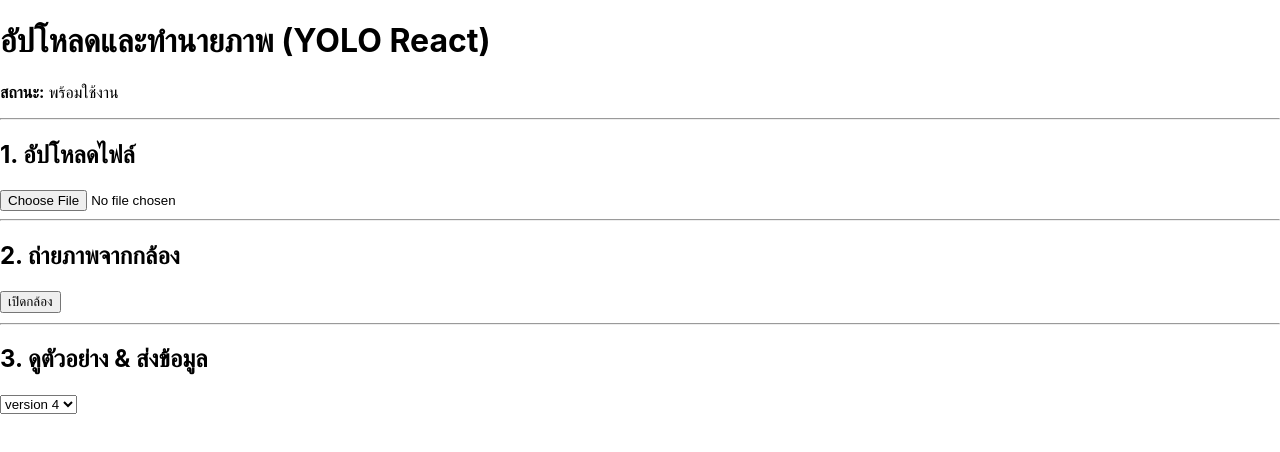
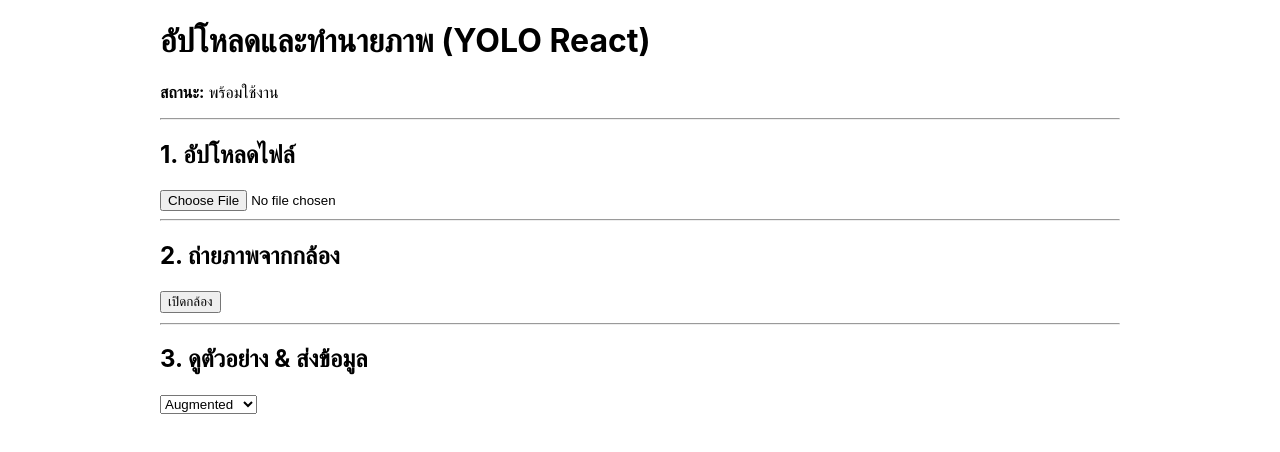
Before and after one commit to Dolphin-boi/Durain, a React (Create React App) app in the folder front/: page / in a window 1280 px wide. Shown: the top 452 px of the page. Built offline with nearby package versions, Linux system fonts and the light colour scheme.

Commit message:
adjust front
micro adjust front

```diff
--- a/front/src/App.css
+++ b/front/src/App.css
@@ -28,6 +28,12 @@
   color: #61dafb;
 }
 
+.Main {
+  width: 75%;
+  margin-left: auto;
+  margin-right: auto;
+}
+
 @keyframes App-logo-spin {
   from {
     transform: rotate(0deg);
--- a/front/src/App.js
+++ b/front/src/App.js
@@ -1,4 +1,5 @@
-import React, { useState, useRef, useEffect } from 'react';
+import React, { useState, useRef} from 'react';
+import './App.css';
 
 // Endpoint ของ Flask Backend
 // const API_ENDPOINT = 'https://91e9f88adc26.ngrok-free.app//upload'
@@ -152,7 +153,7 @@ function SimpleImageUploader() {
     // ----------------------------------------------------------------------
 
     return (
-        <div>
+        <div className='Main'>
             <h1>อัปโหลดและทำนายภาพ (YOLO React)</h1>
             <p><strong>สถานะ:</strong> {status}</p>
             <hr />
@@ -197,8 +198,8 @@ function SimpleImageUploader() {
 
             <h2>3. ดูตัวอย่าง & ส่งข้อมูล</h2>
             <select value={modelName} onChange={handleSelectModel}>
-                <option selected value="new">version 4</option>
-                <option value="old">version 1</option>
+                <option selected value="new">Augmented</option>
+                <option value="old">No Augment</option>
             </select>
             {/* แสดงภาพต้นฉบับก่อนส่ง (เฉพาะเมื่อยังไม่มีภาพทำนายผล) */}
             {previewUrl && !predictedImageUrl && (
```
